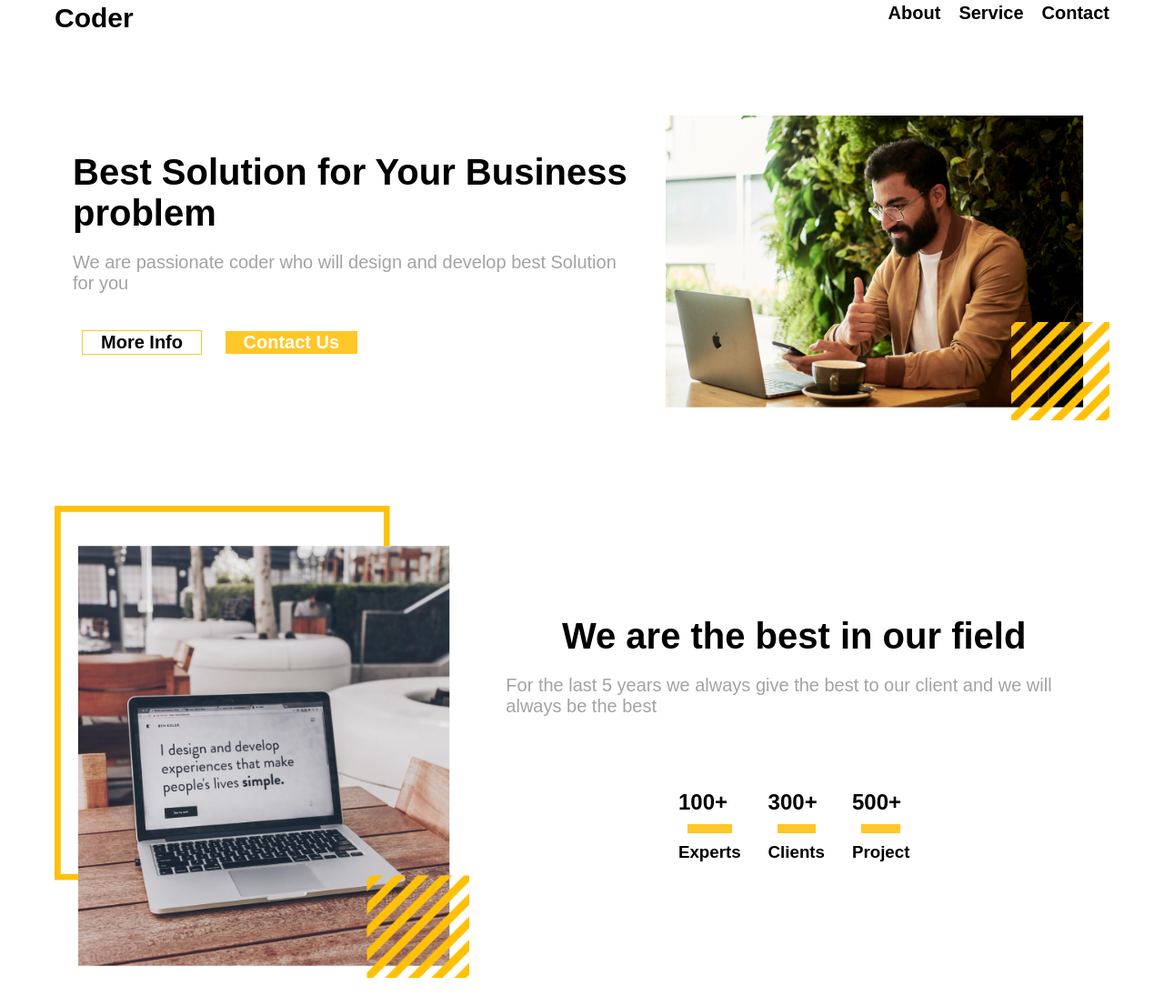
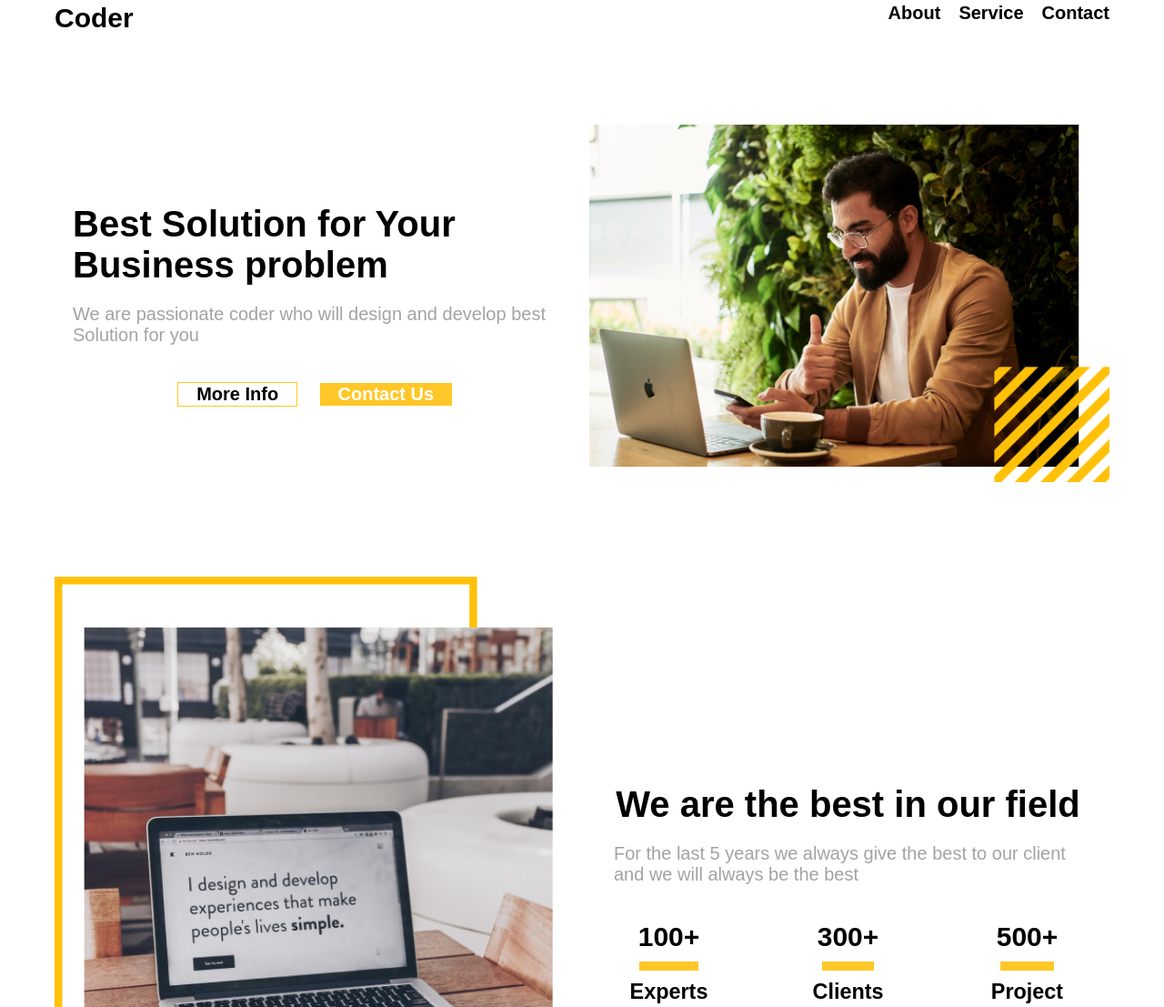
Before and after one commit to FAadhilAhmad/web-portofolio, a plain HTML site: page index.html in a window 1280 px wide. Shown: the part 37-1144 px from the top of the page at 91% size. Drawn offline with Linux system fonts and the light colour scheme; a script that the page names is missing.

Commit message:
Update style.css

```diff
--- a/style.css
+++ b/style.css
@@ -48,18 +48,16 @@ ul li a:hover{
     margin: 50px auto;
     justify-content: space-between;
     padding: 20px;
-    gap: 10px;
+    gap: 16px;
 }
 .hero-text{
     display: flex;
     justify-content: center;
-    align-items: start;
-    text-align: start;
+    align-items: center;
     flex-direction: column;
-    font-size: 20px;
     margin: 10px auto;
-    justify-content: start;
     padding: 20px;
+    width: 50%;
 }
 .hero-text h1{
     font-size: 40px;
@@ -72,8 +70,8 @@ ul li a:hover{
     color: var(--textColor);
 }
 .content-hero{
-    display: block;
-    text-align: end;
+    width: 50%;
+    margin: 10px auto;
 
 }
 .content-hero img{
@@ -124,6 +122,9 @@ ul li a:hover{
     gap: 10px;
     padding: 20px;
 }
+.info-left{
+    width: 50%;
+}
 .info-left img{
     width: 100%;
     height: auto;
@@ -148,12 +149,20 @@ ul li a:hover{
     color: var(--textColor);
     margin: 10px 0;
 }
+.info-right{
+    width: 50%;
+
+}
 .container-statisik{
-    display: flex;
-    justify-content: center;
-    align-items: center;
-    gap: 30px;
-    margin: 50px auto;
+   display: grid;
+   grid-template-columns: repeat(3, 1fr);
+   gap: 16px;
+   justify-items: center;
+   align-items: center;
+   text-align: center;
+}
+.statisik{
+    font-size: 20px;
 }
 .element{
     background-color: var(--buttonColor);
@@ -202,7 +211,7 @@ ul li a:hover{
 /* styling crad services */
 .services-main{
     display: flex;
-    flex-wrap: wrap;
+    /* flex-wrap: wrap; */
     justify-content: center;
     column-gap: 30px;
 }
@@ -215,6 +224,7 @@ ul li a:hover{
     flex-direction: column;
     justify-content: center;
     align-items: center;
+    box-shadow: 0 4px 4px rgba(0, 0, 0, 0.1);
 }
 .card-services h2{
     position: relative;
@@ -223,6 +233,7 @@ ul li a:hover{
     justify-self: start;
     margin: 40px;
     font-size: 20px;
+    padding: 0 16px;
 }
 .card-services img{
     width: 100%;
@@ -232,4 +243,5 @@ ul li a:hover{
 .card-services p{
     font-size: 18px;
     color: var(--textColor);
+    padding: 0 16px;
 }
```
